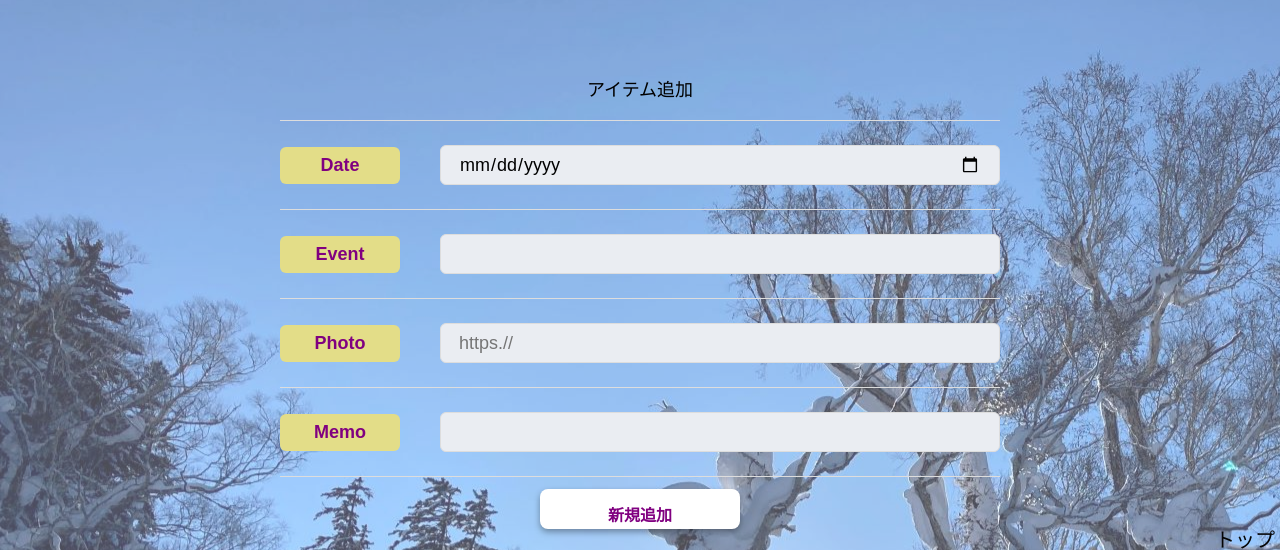
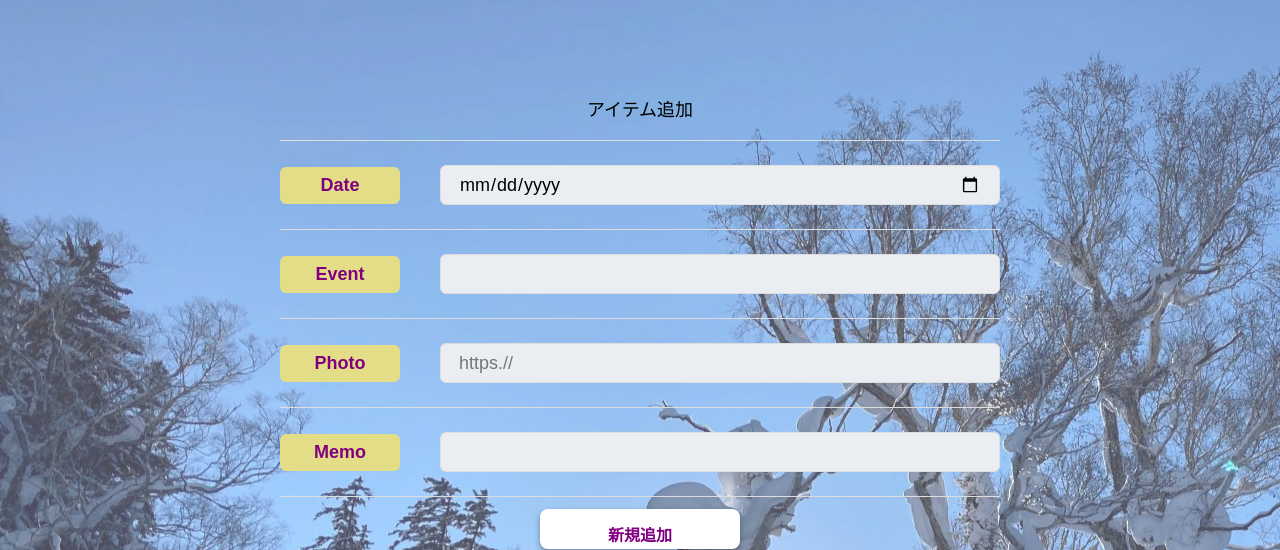
Before and after one commit to HajimeFuji/My_Outdoor_Note, a Flask app: page /list in a window 1280 px wide. Shown: the part 180-730 px from the top of the page. Run offline with Flask 2, Linux system fonts and the light colour scheme; data that the repository does not hold is empty; some libraries are stand-ins or nearby versions.

Commit message:
スペース調整

```diff
--- a/static/css/style.css
+++ b/static/css/style.css
@@ -69,7 +69,7 @@ h2 {
 h3 {
     font-size: 18px;
     text-align:center;
-    margin-top: 80px;
+    margin-top: 100px;
 }
 
 .title_color {
```
